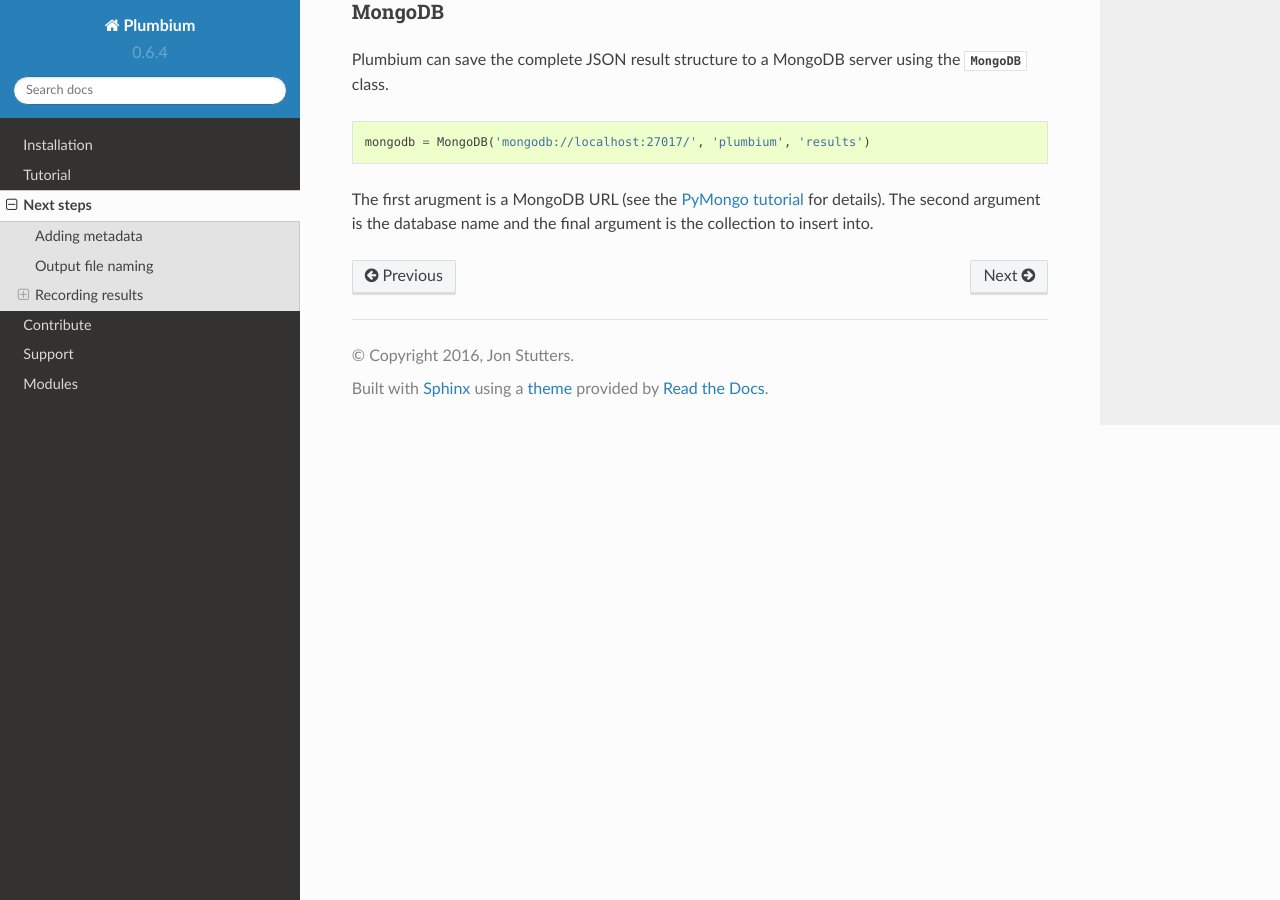
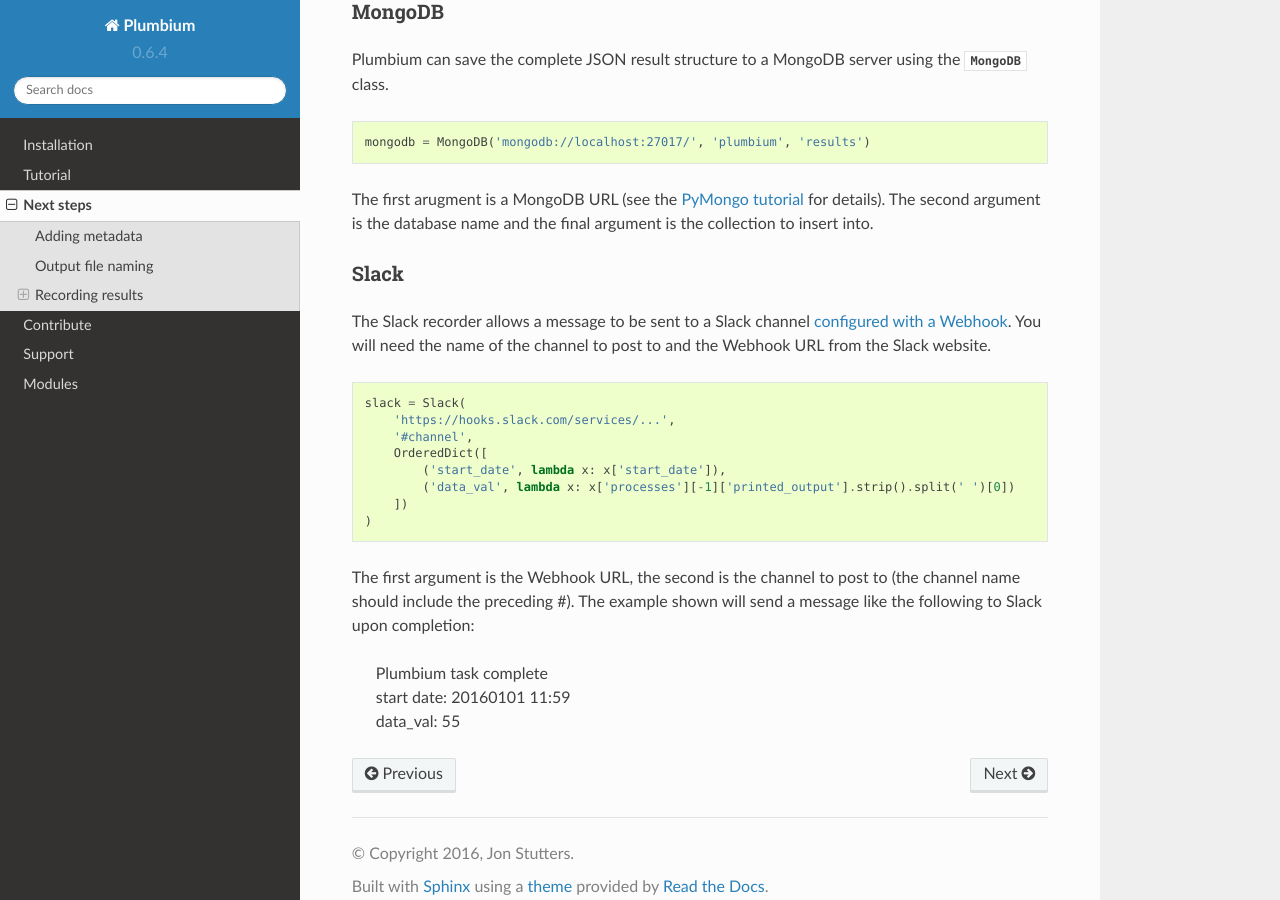
Before and after one commit to jstutters/pirec, a Sphinx documentation site: the page built from docs/next_steps.rst, in a window 1280 px wide and 900 px high, scrolled down 1899 px. Built offline with Sphinx 7.4.7 and the Read the Docs theme 2.0.0, drawn with Linux system fonts in a browser that asks for light colours.

Commit message:
Document the Slack recorder

```diff
--- a/docs/modules.rst
+++ b/docs/modules.rst
@@ -14,6 +14,8 @@
     :members:
 .. automodule:: plumbium.recorders.mongodb
     :members:
+.. automodule:: plumbium.recorders.slack
+    :members:
 .. automodule:: plumbium.recorders.sqldatabase
     :members:
 .. automodule:: plumbium.recorders.stdout
--- a/docs/next_steps.rst
+++ b/docs/next_steps.rst
@@ -114,3 +114,30 @@
 <https://api.mongodb.org/python/current/tutorial.html>`_ for details).  The
 second argument is the database name and the final argument is the collection
 to insert into.
+
+Slack
++++++
+
+The Slack recorder allows a message to be sent to a Slack channel
+`configured with a Webhook
+<https://my.slack.com/services/new/incoming-webhook/>`_.  You will need the
+name of the channel to post to and the Webhook URL from the Slack website.
+
+.. code:: python
+
+    slack = Slack(
+        'https://hooks.slack.com/services/...',
+        '#channel',
+        OrderedDict([
+            ('start_date', lambda x: x['start_date']),
+            ('data_val', lambda x: x['processes'][-1]['printed_output'].strip().split(' ')[0])
+        ])
+    )
+
+The first argument is the Webhook URL, the second is the channel to post to
+(the channel name should include the preceding #).  The example shown will send
+a message like the following to Slack upon completion:
+
+    | Plumbium task complete
+    | start date: 20160101 11:59
+    | data_val: 55
```
Also changed, not shown: 1 other file.
